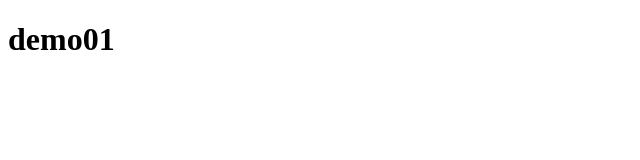
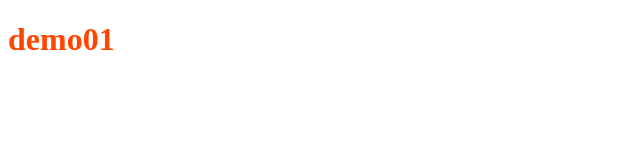
Before and after one commit to why-cc/demo01, a plain HTML site: page index.html in a window 1280 px wide. Shown: the whole page, without its empty margins (0-640 px from the left). Drawn offline with Linux system fonts and the light colour scheme.

Commit message:
Update index.css

```diff
--- a/css/index.css
+++ b/css/index.css
@@ -1 +1 @@
-h1{color: redorange;}
+h1{color: orangered;}
```
